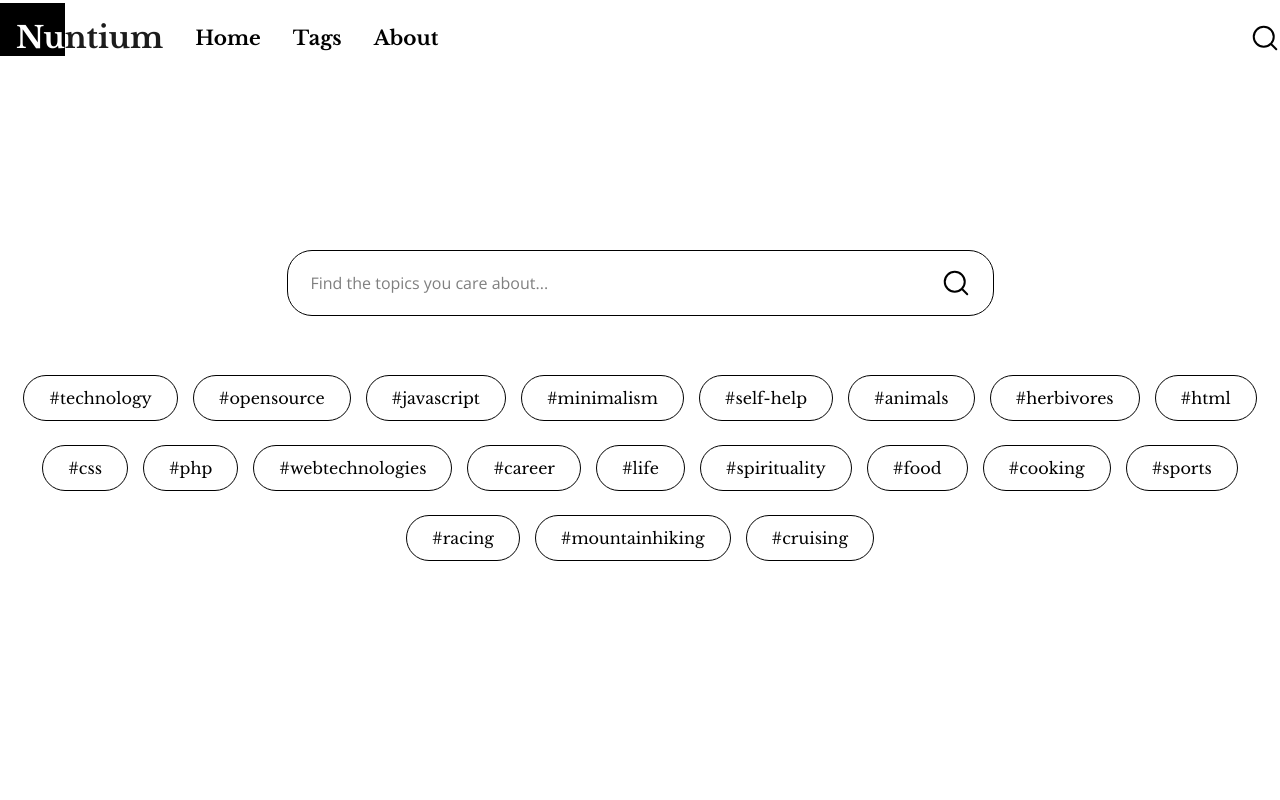
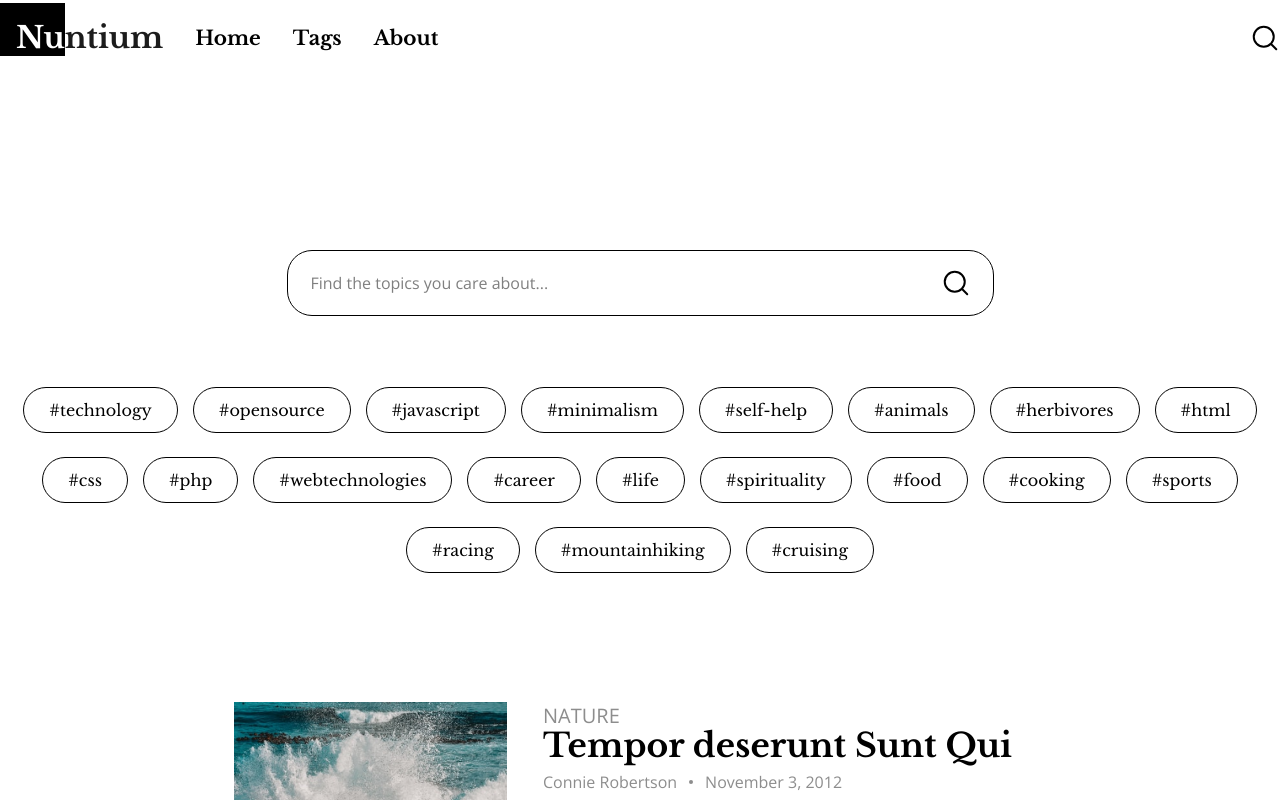
Before and after one commit to Ivanrizkys/nuntium-blog, a Next.js app: page /tags in a window 1280 px wide. Shown: the top 800 px of the page. Built offline with nearby package versions, Linux system fonts and the light colour scheme.

Commit message:
feat: adding tags page

```diff
--- a/components/atoms/MainSearch/index.tsx
+++ b/components/atoms/MainSearch/index.tsx
@@ -2,7 +2,7 @@ import Search from 'public/assets/Search'
 
 const MainSearch = () => {
   return (
-    <div className="relative w-full max-w-[707px]">
+    <div className="relative lg:w-full w-8/12 lg:max-w-[707px]">
       <input
         type="text"
         placeholder="Find the topics you care about..."
--- /dev/null
+++ b/components/organism/ListArticle/index.tsx
@@ -0,0 +1,22 @@
+import SecondaryCard from "@/components/molecules/SecondaryCard"
+import ohterCard from "@/dummy/other_card"
+
+const ListArticle = () => {
+  return (
+    <div className="mt-[117px] flex w-11/12 lg:w-full lg:max-w-[812px] flex-col gap-y-16">
+      {ohterCard.map((data, index) => (
+        <SecondaryCard
+          key={index}
+          author={data.author}
+          category={data.category}
+          date={data.date}
+          image={data.image}
+          preview={data.preview}
+          title={data.title}
+        />
+      ))}
+    </div>
+  )
+}
+
+export default ListArticle
--- a/components/organism/OtherPostSection/index.tsx
+++ b/components/organism/OtherPostSection/index.tsx
@@ -1,4 +1,4 @@
-import WideCard from '@/components/molecules/SecondaryCard'
+import SecondaryCard from '@/components/molecules/SecondaryCard'
 import tags from '@/dummy/tags'
 import ohterCard from '@/dummy/other_card'
 
@@ -24,7 +24,7 @@ const OtherPostSection = () => {
         <div className="flex w-11/12 flex-col gap-y-16 sm:w-8/12">
           {ohterCard.map((data, index) => {
             return (
-              <WideCard
+              <SecondaryCard
                 key={index}
                 author={data.author}
                 category={data.category}
--- a/pages/tags.tsx
+++ b/pages/tags.tsx
@@ -1,20 +1,25 @@
+import { NextPage } from 'next'
+import tags from '@/dummy/tags'
 import Layout from '@/components/atoms/Layout'
 import MainSearch from '@/components/atoms/MainSearch'
-import tags from '@/dummy/tags'
-import { NextPage } from 'next'
+import ListArticle from '@/components/organism/ListArticle'
 
 const Tags: NextPage = () => {
   return (
     <Layout>
       <div className="mt-[194px] flex flex-col items-center">
         <MainSearch />
-        <div className="mt-[59px] flex flex-wrap justify-center gap-y-6 gap-x-[15px]">
-          {tags.map((tag) => (
-            <button className="rounded-[50px] border-1 border-solid border-black py-[10px] px-[25px] font-libre text-base text-black">
-              #{tag.toLowerCase().replaceAll(" ", "")}
+        <div className="mt-[59px] w-11/12 md:w-full flex flex-wrap justify-center gap-y-6 gap-x-[15px] md:p-3">
+          {tags.map((tag, index) => (
+            <button
+              key={index}
+              className="rounded-[50px] border-1 border-solid border-black py-[8px] sm:py-[10px] px-[23px] sm:px-[25px] font-libre text-sm sm:text-base text-black"
+            >
+              #{tag.toLowerCase().replaceAll(' ', '')}
             </button>
           ))}
         </div>
+        <ListArticle />
       </div>
     </Layout>
   )
```
